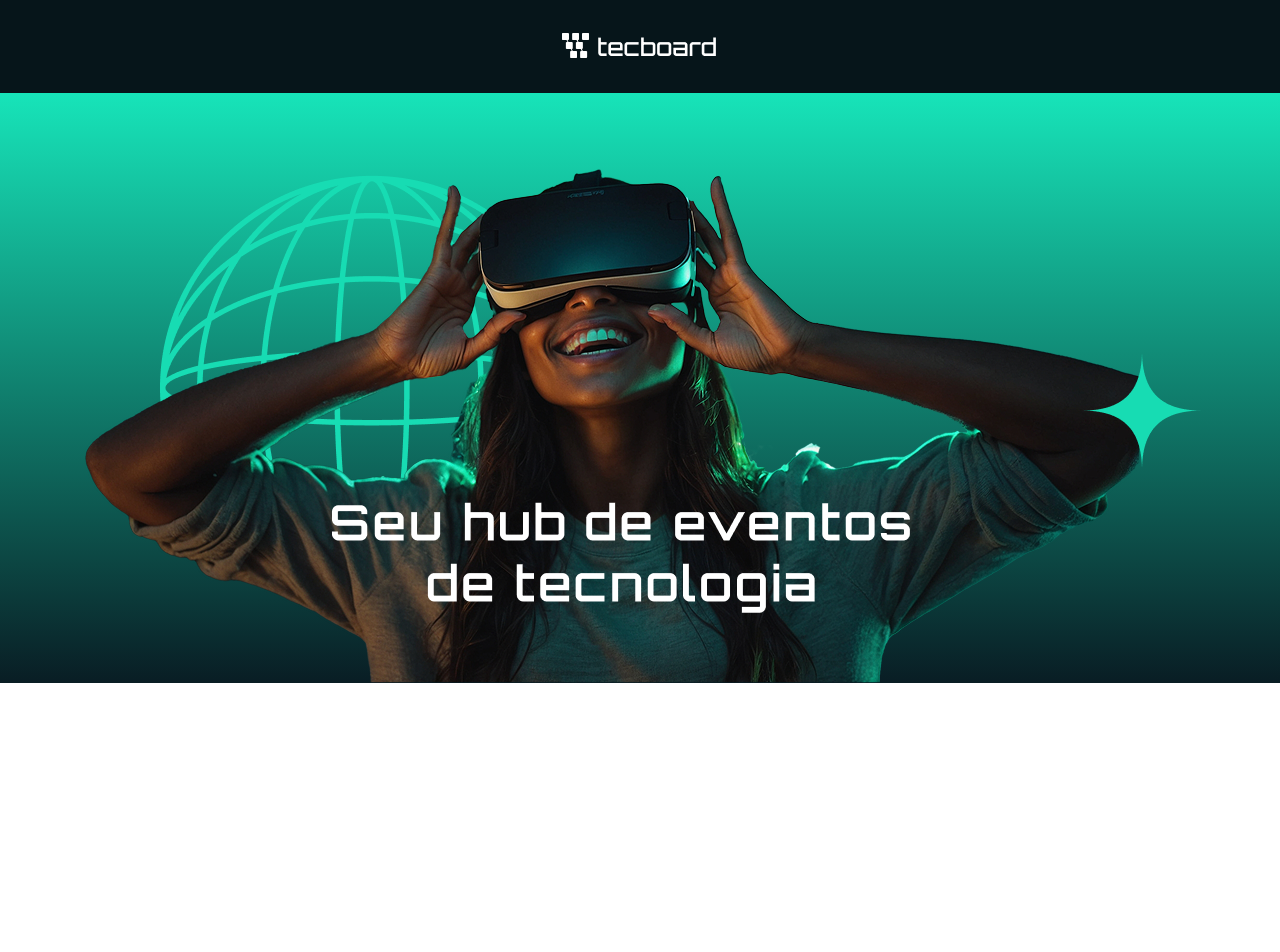
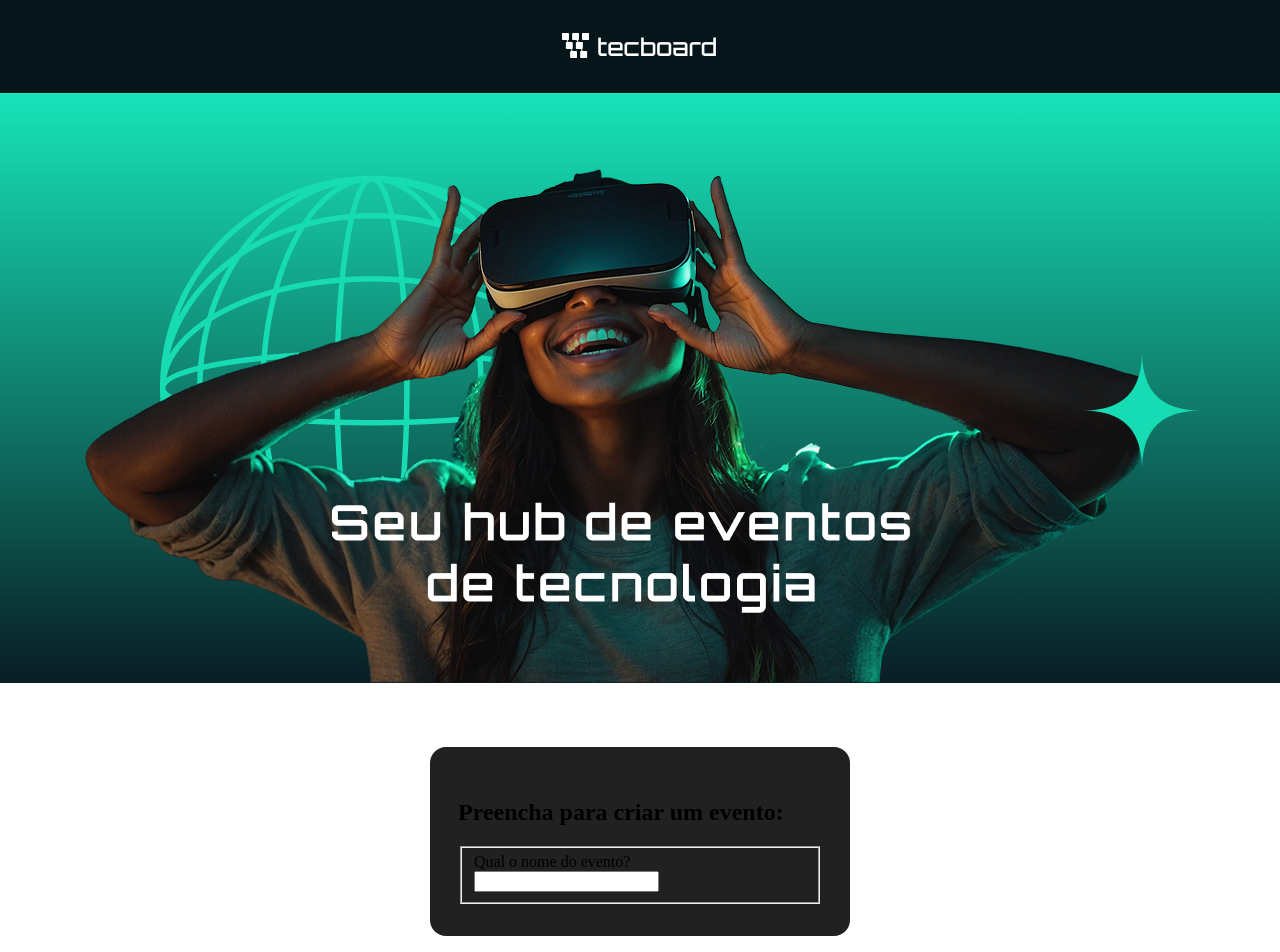
Before and after one commit to Kauan-Santanna/meu-repositorio, a React (Vite) app in the folder cursos-alura/carreira-front-end/javascript/projeto-tecboard/: page / in a window 1280 px wide. Shown: the top 952 px of the page. Before the commit the page ends 800 px from the top, so only its background shows below. Built offline with nearby package versions, Linux system fonts and the light colour scheme.

Commit message:
Criando o primeiro componente

```diff
--- a/cursos-alura/carreira-front-end/javascript/projeto-tecboard/src/App.css
+++ b/cursos-alura/carreira-front-end/javascript/projeto-tecboard/src/App.css
@@ -18,3 +18,12 @@
 section img {
   max-width: 90%;
 }
+
+.form-evento {
+  background-color: #212121;
+  padding: 32px 28px;
+  border-radius: 16px;
+  width: 364px;
+  max-width: 90%;
+  margin: 64px auto;
+}
--- a/cursos-alura/carreira-front-end/javascript/projeto-tecboard/src/App.jsx
+++ b/cursos-alura/carreira-front-end/javascript/projeto-tecboard/src/App.jsx
@@ -1,4 +1,18 @@
-import './App.css'
+import "./App.css";
+
+// no react, componentes são FUNÇÕES
+
+function FormularioDeEvento() {
+  return (
+    <form className="form-evento">
+      <h2>Preencha para criar um evento:</h2>
+      <fieldset>
+        <label htmlFor="nome">Qual o nome do evento?</label>
+        <input type="text" id="nome" />
+      </fieldset>
+    </form>
+  );
+}
 
 function App() {
   return (
@@ -9,8 +23,9 @@
       <section>
         <img src="/banner.png" alt="" />
       </section>
+      <FormularioDeEvento />
     </main>
-  )
+  );
 }
 
-export default App
+export default App;
```
